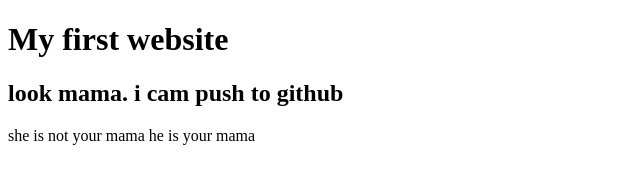
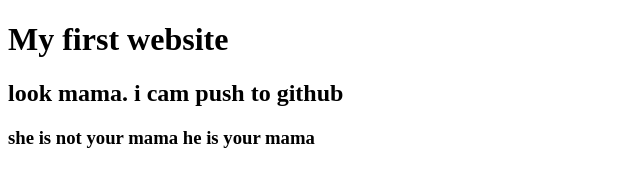
Before and after one commit to Yorex-it/My-First-website, a plain HTML site: page index.html in a window 1280 px wide. Shown: the whole page, without its empty margins (0-640 px from the left). Drawn offline with Linux system fonts and the light colour scheme.

Commit message:
Update index.html

```diff
--- a/index.html
+++ b/index.html
@@ -8,6 +8,6 @@
 <body>
     <h1>My first website </h1>
     <h2>look mama. i cam push to github </h2>
-    <H>she is not your mama he is your mama</H3>
+    <H3>she is not your mama he is your mama</H3>
 </body>
 </html>
```
